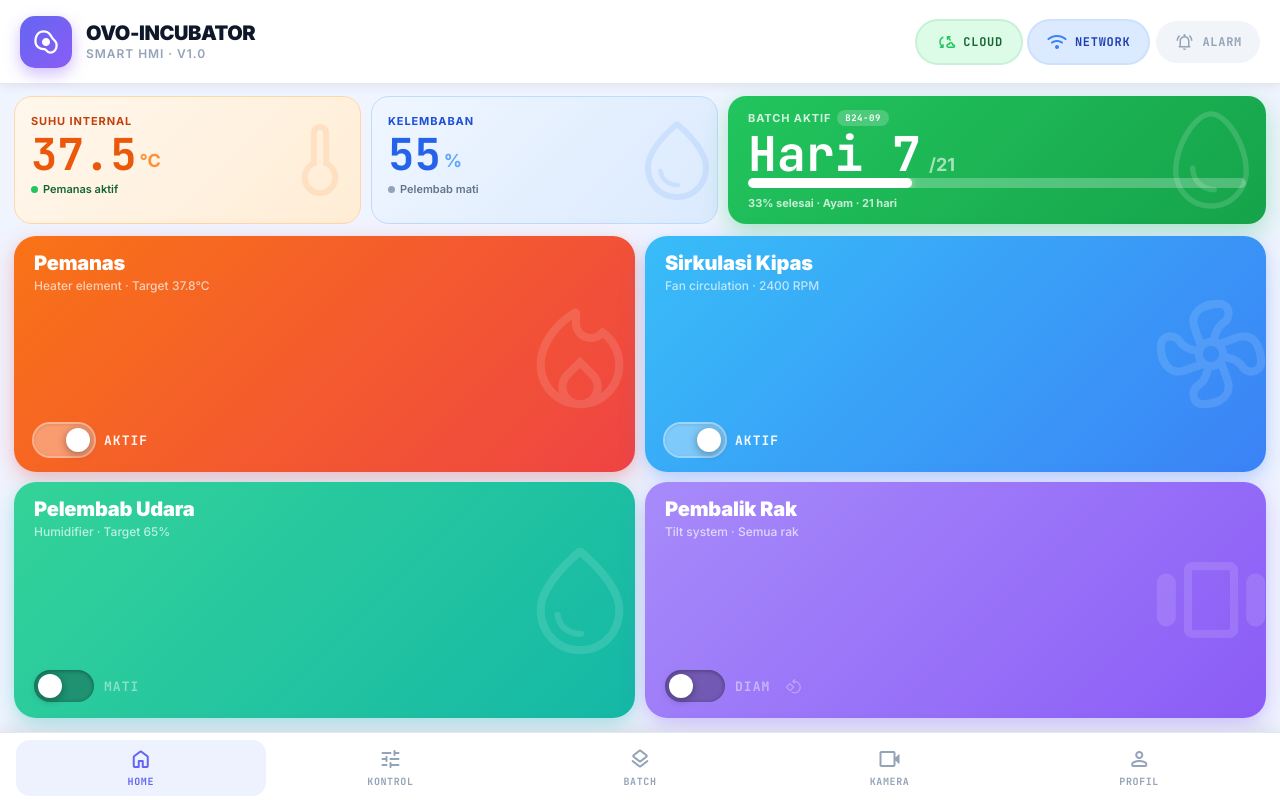
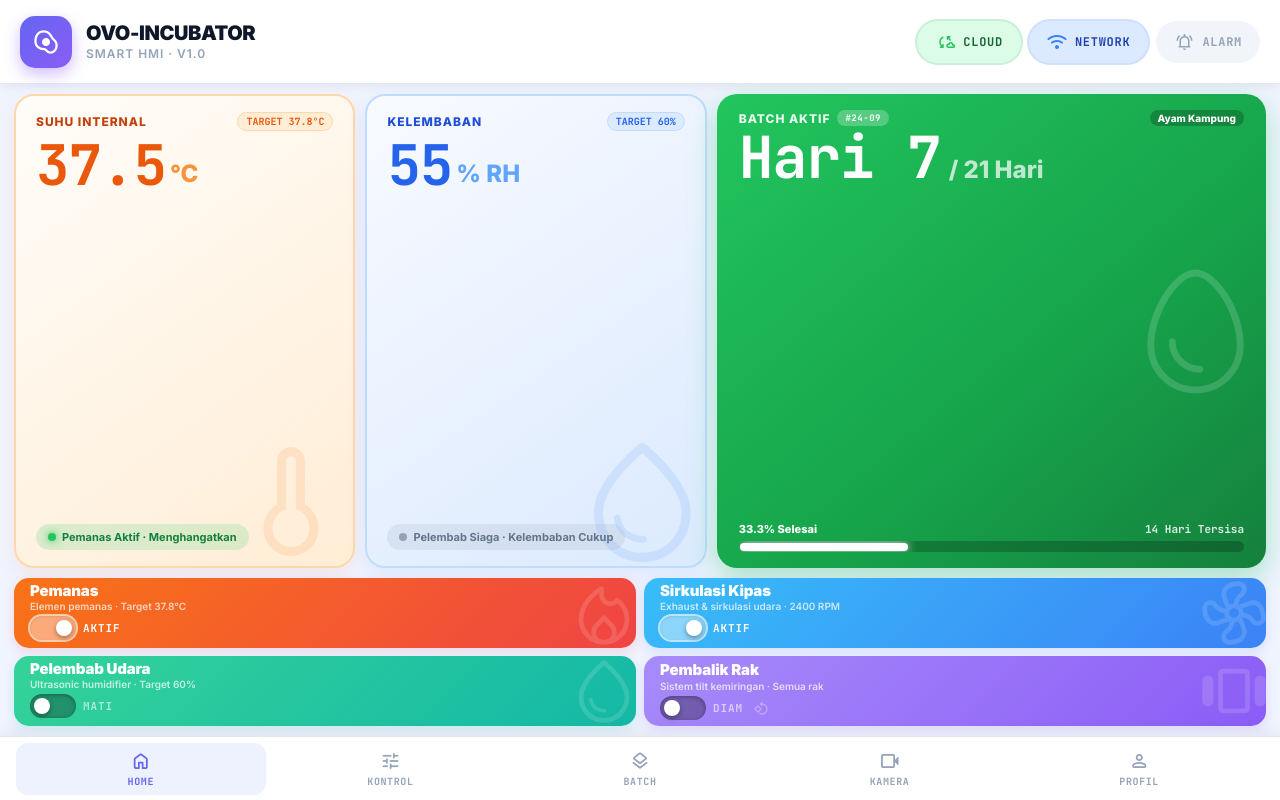
Before and after one commit to RyanPutra1478/Penetas-Telur, a React (Vite) app: page /#/ in a window 1280 px wide. Built offline with nearby package versions, Linux system fonts and the light colour scheme.

Commit message:
fix(dashboard): prioritize top 3 sensor badges with dominant height and compact bottom control cards

```diff
--- a/src/components/BottomNavBar.jsx
+++ b/src/components/BottomNavBar.jsx
@@ -16,17 +16,16 @@ const BottomNavBar = () => {
 
   return (
     <nav style={{
-      position: 'fixed',
-      bottom: 0, left: 0, right: 0,
       background: '#FFFFFF',
       borderTop: '1px solid #E2E8F0',
-      boxShadow: '0 -4px 16px rgba(0,0,0,0.08)',
+      boxShadow: '0 -4px 16px rgba(0,0,0,0.06)',
       zIndex: 50,
-      padding: '6px 16px 4px',
+      padding: '4px 16px',
       display: 'flex',
       justifyContent: 'space-around',
       alignItems: 'center',
-      height: 68,
+      height: 64,
+      flexShrink: 0,
     }}>
       {navItems.map((item) => {
         const isActive = path === item.path;
@@ -36,13 +35,13 @@ const BottomNavBar = () => {
             onClick={() => navigate(item.path)}
             style={{
               flex: 1,
-              height: 56,
+              height: 52,
               display: 'flex',
               flexDirection: 'column',
               alignItems: 'center',
               justifyContent: 'center',
-              gap: 4,
-              borderRadius: 14,
+              gap: 3,
+              borderRadius: 12,
               border: 'none',
               cursor: 'pointer',
               transition: 'all 0.2s ease',
@@ -52,7 +51,7 @@ const BottomNavBar = () => {
             <span
               className="material-symbols-rounded"
               style={{
-                fontSize: 24,
+                fontSize: 22,
                 color: isActive ? item.color : '#94A3B8',
                 transition: 'color 0.2s',
               }}
--- a/src/components/Layout.jsx
+++ b/src/components/Layout.jsx
@@ -7,17 +7,19 @@ const Layout = () => (
   <div style={{
     display: 'flex',
     flexDirection: 'column',
-    width: '100%',
-    height: '100%',
+    width: '100vw',
+    height: '100vh',
     overflow: 'hidden',
     background: '#F0F4FF',
+    boxSizing: 'border-box',
   }}>
     <TopAppBar />
     <main style={{
       flex: 1,
-      overflow: 'auto',
-      padding: '12px 14px',
-      paddingBottom: 82,
+      minHeight: 0,
+      overflow: 'hidden',
+      padding: '10px 14px',
+      boxSizing: 'border-box',
     }}>
       <Outlet />
     </main>
--- a/src/pages/DasborUtama.jsx
+++ b/src/pages/DasborUtama.jsx
@@ -1,13 +1,13 @@
 import React, { useState } from 'react';
 
 /* ================================================
-   Slider — selalu di bawah-kiri, konsisten
+   Slider Toggle — konsisten di semua kartu
    ================================================ */
-const SliderToggle = ({ value, onChange, labelOff = 'OFF', labelOn = 'ON', disabled = false }) => {
-  const W = 60, H = 32, THUMB = 24, INSET = (H - THUMB) / 2;
+const SliderToggle = ({ value, onChange, labelOff = 'MATI', labelOn = 'AKTIF', disabled = false }) => {
+  const W = 46, H = 24, THUMB = 16, INSET = (H - THUMB) / 2;
   return (
     <div style={{
-      display: 'flex', alignItems: 'center', gap: 10,
+      display: 'inline-flex', alignItems: 'center', gap: 7,
       opacity: disabled ? 0.4 : 1,
       pointerEvents: disabled ? 'none' : 'auto',
     }}>
@@ -18,11 +18,11 @@ const SliderToggle = ({ value, onChange, labelOff = 'OFF', labelOn = 'ON', disab
           width: W, height: H,
           borderRadius: 999,
           border: 'none', cursor: 'pointer',
-          background: value ? 'rgba(255,255,255,0.35)' : 'rgba(0,0,0,0.28)',
+          background: value ? 'rgba(255,255,255,0.42)' : 'rgba(0,0,0,0.3)',
           boxShadow: value
-            ? 'inset 0 1px 3px rgba(0,0,0,0.1), 0 0 0 2px rgba(255,255,255,0.5)'
+            ? 'inset 0 1px 3px rgba(0,0,0,0.1), 0 0 0 2px rgba(255,255,255,0.65)'
             : 'inset 0 1px 4px rgba(0,0,0,0.35)',
-          transition: 'all 0.3s cubic-bezier(0.34,1.3,0.64,1)',
+          transition: 'all 0.25s cubic-bezier(0.34,1.3,0.64,1)',
           flexShrink: 0, padding: 0,
         }}
       >
@@ -33,14 +33,14 @@ const SliderToggle = ({ value, onChange, labelOff = 'OFF', labelOn = 'ON', disab
           width: THUMB, height: THUMB,
           borderRadius: '50%',
           background: '#FFFFFF',
-          boxShadow: '0 2px 8px rgba(0,0,0,0.35)',
-          transition: 'left 0.3s cubic-bezier(0.34,1.3,0.64,1)',
+          boxShadow: '0 2px 5px rgba(0,0,0,0.35)',
+          transition: 'left 0.25s cubic-bezier(0.34,1.3,0.64,1)',
         }} />
       </button>
       <span style={{
-        fontSize: 13, fontWeight: 800, letterSpacing: '0.08em',
+        fontSize: 11, fontWeight: 800, letterSpacing: '0.08em',
         textTransform: 'uppercase',
-        color: value ? 'rgba(255,255,255,0.95)' : 'rgba(255,255,255,0.45)',
+        color: value ? '#FFFFFF' : 'rgba(255,255,255,0.6)',
         fontFamily: "'JetBrains Mono', monospace",
         transition: 'color 0.25s',
       }}>
@@ -51,31 +51,33 @@ const SliderToggle = ({ value, onChange, labelOff = 'OFF', labelOn = 'ON', disab
 };
 
 /* ================================================
-   Control Card — icon besar di kanan, slider kiri
+   Control Card — Compact, zero dead space, perfect fit
    ================================================ */
 const ControlCard = ({ icon, label, sublabel, gradient, colorOn, children }) => (
   <div style={{
     background: gradient,
-    borderRadius: 22,
-    padding: '16px 20px',
+    borderRadius: 15,
+    padding: '8px 16px',
     display: 'flex',
     flexDirection: 'column',
-    justifyContent: 'space-between',   /* top: label, bottom: slider */
+    justifyContent: 'center',
+    gap: 4,
     position: 'relative',
     overflow: 'hidden',
-    flex: 1,
-    boxShadow: `0 8px 24px ${colorOn}40, 0 4px 10px ${colorOn}18`,
+    boxShadow: `0 4px 12px ${colorOn}28`,
+    boxSizing: 'border-box',
+    height: '100%',
   }}>
-    {/* ICON — sebesar tinggi kartu, semi-transparan, di kanan */}
+    {/* Background Icon */}
     <span
       className="material-symbols-rounded"
       style={{
         position: 'absolute',
-        right: -10,
+        right: -6,
         top: '50%',
         transform: 'translateY(-50%)',
-        fontSize: 130,           /* icon sangat besar */
-        color: 'rgba(255,255,255,0.12)',
+        fontSize: 76,
+        color: 'rgba(255,255,255,0.14)',
         pointerEvents: 'none',
         lineHeight: 1,
         userSelect: 'none',
@@ -84,17 +86,17 @@ const ControlCard = ({ icon, label, sublabel, gradient, colorOn, children }) =>
       {icon}
     </span>
 
-    {/* Label section — atas */}
+    {/* Header info */}
     <div style={{ position: 'relative', zIndex: 1 }}>
-      <div style={{ fontSize: 20, fontWeight: 900, color: '#FFFFFF', letterSpacing: '-0.01em', lineHeight: 1.1 }}>
+      <div style={{ fontSize: 15, fontWeight: 900, color: '#FFFFFF', letterSpacing: '-0.01em', lineHeight: 1.1 }}>
         {label}
       </div>
-      <div style={{ fontSize: 12, fontWeight: 500, color: 'rgba(255,255,255,0.68)', marginTop: 4 }}>
+      <div style={{ fontSize: 10, fontWeight: 600, color: 'rgba(255,255,255,0.72)', marginTop: 1 }}>
         {sublabel}
       </div>
     </div>
 
-    {/* Slider section — bawah kiri (selalu) */}
+    {/* Slider Section — di bawah kiri */}
     <div style={{ position: 'relative', zIndex: 1 }}>
       {children}
     </div>
@@ -111,169 +113,345 @@ const DasborUtama = () => {
   const [rakGerak, setRakGerak] = useState(false);
 
   return (
-    <div style={{ display: 'flex', flexDirection: 'column', gap: 12, height: '100%' }}>
+    <div style={{
+      display: 'flex',
+      flexDirection: 'column',
+      gap: 10,
+      height: '100%',
+      boxSizing: 'border-box',
+    }}>
 
-      {/* ===== SENSOR CARDS — Batch lebih dominan ===== */}
+      {/* ===== 3 SENSOR CARDS — TINGGI & MENDOMINASI VIEWPORT ===== */}
       <div style={{
         display: 'grid',
-        gridTemplateColumns: '1fr 1fr 1.55fr',   /* Batch lebih lebar */
+        gridTemplateColumns: '1.15fr 1.15fr 1.85fr',
         gap: 10,
-        flexShrink: 0,
+        flex: 1,                    /* Mengisi sisa ruang dan mendominasi layar */
+        minHeight: 0,
       }}>
 
-        {/* Suhu */}
+        {/* SUHU INTERNAL */}
         <div style={{
-          background: 'linear-gradient(135deg, #FFF7ED 0%, #FFEDD5 100%)',
-          borderRadius: 18, padding: '14px 16px',
-          border: '1.5px solid #FED7AA',
-          position: 'relative', overflow: 'hidden',
+          background: 'linear-gradient(145deg, #FFFDF9 0%, #FFEDD5 100%)',
+          borderRadius: 20,
+          padding: '16px 20px',
+          border: '2px solid #FED7AA',
+          position: 'relative',
+          overflow: 'hidden',
+          display: 'flex',
+          flexDirection: 'column',
+          justifyContent: 'space-between',
+          boxShadow: '0 8px 20px rgba(249,115,22,0.1)',
         }}>
-          {/* Big background icon */}
+          {/* Large background icon */}
           <span className="material-symbols-rounded" style={{
-            position: 'absolute', right: -8, top: '50%', transform: 'translateY(-50%)',
-            fontSize: 96, color: 'rgba(249,115,22,0.12)', pointerEvents: 'none', lineHeight: 1,
-          }}>thermometer</span>
+            position: 'absolute',
+            right: -10,
+            bottom: -8,
+            fontSize: 145,
+            color: 'rgba(249,115,22,0.12)',
+            pointerEvents: 'none',
+            lineHeight: 1,
+            userSelect: 'none',
+          }}>
+            thermometer
+          </span>
 
-          <div style={{ position: 'relative' }}>
-            <span style={{ fontSize: 11, fontWeight: 700, color: '#C2410C', letterSpacing: '0.08em', textTransform: 'uppercase' }}>Suhu Internal</span>
-            <div style={{ display: 'flex', alignItems: 'flex-end', gap: 3, marginTop: 4 }}>
-              <span style={{ fontSize: 44, fontWeight: 900, color: '#EA580C', lineHeight: 1, fontFamily: "'JetBrains Mono', monospace" }}>
+          <div style={{ position: 'relative', zIndex: 1 }}>
+            <div style={{ display: 'flex', justifyContent: 'space-between', alignItems: 'center' }}>
+              <span style={{ fontSize: 12, fontWeight: 800, color: '#C2410C', letterSpacing: '0.08em', textTransform: 'uppercase' }}>
+                Suhu Internal
+              </span>
+              <span style={{
+                fontSize: 10, fontWeight: 700,
+                background: '#FFEDD5', color: '#EA580C',
+                padding: '2px 8px', borderRadius: 999,
+                fontFamily: "'JetBrains Mono', monospace",
+                border: '1px solid #FED7AA',
+              }}>
+                TARGET 37.8°C
+              </span>
+            </div>
+
+            <div style={{ display: 'flex', alignItems: 'flex-end', gap: 4, marginTop: 8 }}>
+              <span style={{
+                fontSize: 56,
+                fontWeight: 900,
+                color: '#EA580C',
+                lineHeight: 0.95,
+                fontFamily: "'JetBrains Mono', monospace",
+                letterSpacing: '-0.02em',
+              }}>
                 {pemanas ? '37.5' : '36.2'}
               </span>
-              <span style={{ fontSize: 18, fontWeight: 700, color: '#FB923C', marginBottom: 5 }}>°C</span>
+              <span style={{ fontSize: 24, fontWeight: 800, color: '#FB923C', marginBottom: 4 }}>°C</span>
             </div>
-            <div style={{ display: 'flex', alignItems: 'center', gap: 5, marginTop: 6 }}>
-              <div style={{ width: 7, height: 7, borderRadius: '50%', background: pemanas ? '#22C55E' : '#94A3B8', flexShrink: 0 }} />
-              <span style={{ fontSize: 11, color: pemanas ? '#166534' : '#64748B', fontWeight: 600 }}>
-                {pemanas ? 'Pemanas aktif' : 'Pemanas mati'}
+          </div>
+
+          <div style={{ position: 'relative', zIndex: 1 }}>
+            <div style={{
+              display: 'inline-flex', alignItems: 'center', gap: 6,
+              background: pemanas ? 'rgba(34,197,94,0.16)' : 'rgba(148,163,184,0.18)',
+              padding: '6px 12px', borderRadius: 999,
+            }}>
+              <div style={{
+                width: 8, height: 8, borderRadius: '50%',
+                background: pemanas ? '#22C55E' : '#94A3B8',
+                boxShadow: pemanas ? '0 0 8px #22C55E' : 'none',
+              }} />
+              <span style={{
+                fontSize: 11, fontWeight: 700,
+                color: pemanas ? '#15803D' : '#64748B',
+              }}>
+                {pemanas ? 'Pemanas Aktif · Menghangatkan' : 'Pemanas Siaga · Suhu Stabil'}
               </span>
             </div>
           </div>
         </div>
 
-        {/* Kelembaban */}
+        {/* KELEMBABAN */}
         <div style={{
-          background: 'linear-gradient(135deg, #EFF6FF 0%, #DBEAFE 100%)',
-          borderRadius: 18, padding: '14px 16px',
-          border: '1.5px solid #BFDBFE',
-          position: 'relative', overflow: 'hidden',
+          background: 'linear-gradient(145deg, #F8FAFF 0%, #DBEAFE 100%)',
+          borderRadius: 20,
+          padding: '16px 20px',
+          border: '2px solid #BFDBFE',
+          position: 'relative',
+          overflow: 'hidden',
+          display: 'flex',
+          flexDirection: 'column',
+          justifyContent: 'space-between',
+          boxShadow: '0 8px 20px rgba(59,130,246,0.1)',
         }}>
+          {/* Large background icon */}
           <span className="material-symbols-rounded" style={{
-            position: 'absolute', right: -8, top: '50%', transform: 'translateY(-50%)',
-            fontSize: 96, color: 'rgba(59,130,246,0.12)', pointerEvents: 'none', lineHeight: 1,
-          }}>water_drop</span>
+            position: 'absolute',
+            right: -10,
+            bottom: -8,
+            fontSize: 145,
+            color: 'rgba(59,130,246,0.12)',
+            pointerEvents: 'none',
+            lineHeight: 1,
+            userSelect: 'none',
+          }}>
+            water_drop
+          </span>
 
-          <div style={{ position: 'relative' }}>
-            <span style={{ fontSize: 11, fontWeight: 700, color: '#1D4ED8', letterSpacing: '0.08em', textTransform: 'uppercase' }}>Kelembaban</span>
-            <div style={{ display: 'flex', alignItems: 'flex-end', gap: 3, marginTop: 4 }}>
-              <span style={{ fontSize: 44, fontWeight: 900, color: '#2563EB', lineHeight: 1, fontFamily: "'JetBrains Mono', monospace" }}>
+          <div style={{ position: 'relative', zIndex: 1 }}>
+            <div style={{ display: 'flex', justifyContent: 'space-between', alignItems: 'center' }}>
+              <span style={{ fontSize: 12, fontWeight: 800, color: '#1D4ED8', letterSpacing: '0.08em', textTransform: 'uppercase' }}>
+                Kelembaban
+              </span>
+              <span style={{
+                fontSize: 10, fontWeight: 700,
+                background: '#DBEAFE', color: '#2563EB',
+                padding: '2px 8px', borderRadius: 999,
+                fontFamily: "'JetBrains Mono', monospace",
+                border: '1px solid #BFDBFE',
+              }}>
+                TARGET 60%
+              </span>
+            </div>
+
+            <div style={{ display: 'flex', alignItems: 'flex-end', gap: 4, marginTop: 8 }}>
+              <span style={{
+                fontSize: 56,
+                fontWeight: 900,
+                color: '#2563EB',
+                lineHeight: 0.95,
+                fontFamily: "'JetBrains Mono', monospace",
+                letterSpacing: '-0.02em',
+              }}>
                 {pelembab ? '65' : '55'}
               </span>
-              <span style={{ fontSize: 18, fontWeight: 700, color: '#60A5FA', marginBottom: 5 }}>%</span>
+              <span style={{ fontSize: 24, fontWeight: 800, color: '#60A5FA', marginBottom: 4 }}>% RH</span>
             </div>
-            <div style={{ display: 'flex', alignItems: 'center', gap: 5, marginTop: 6 }}>
-              <div style={{ width: 7, height: 7, borderRadius: '50%', background: pelembab ? '#22C55E' : '#94A3B8', flexShrink: 0 }} />
-              <span style={{ fontSize: 11, color: pelembab ? '#166534' : '#64748B', fontWeight: 600 }}>
-                {pelembab ? 'Pelembab aktif' : 'Pelembab mati'}
+          </div>
+
+          <div style={{ position: 'relative', zIndex: 1 }}>
+            <div style={{
+              display: 'inline-flex', alignItems: 'center', gap: 6,
+              background: pelembab ? 'rgba(34,197,94,0.16)' : 'rgba(148,163,184,0.18)',
+              padding: '6px 12px', borderRadius: 999,
+            }}>
+              <div style={{
+                width: 8, height: 8, borderRadius: '50%',
+                background: pelembab ? '#22C55E' : '#94A3B8',
+                boxShadow: pelembab ? '0 0 8px #22C55E' : 'none',
+              }} />
+              <span style={{
+                fontSize: 11, fontWeight: 700,
+                color: pelembab ? '#15803D' : '#64748B',
+              }}>
+                {pelembab ? 'Pelembab Aktif · Spray ON' : 'Pelembab Siaga · Kelembaban Cukup'}
               </span>
             </div>
           </div>
         </div>
 
-        {/* BATCH — lebih dominan, icon setinggi panel */}
+        {/* BATCH AKTIF — SANGAT DOMINAN & BESAR */}
         <div style={{
-          background: 'linear-gradient(135deg, #22C55E 0%, #16A34A 100%)',
-          borderRadius: 18, padding: '14px 20px',
-          boxShadow: '0 8px 24px rgba(34,197,94,0.35)',
-          position: 'relative', overflow: 'hidden',
-          display: 'flex', flexDirection: 'column', justifyContent: 'space-between',
+          background: 'linear-gradient(140deg, #22C55E 0%, #16A34A 60%, #15803D 100%)',
+          borderRadius: 20,
+          padding: '16px 22px',
+          boxShadow: '0 10px 28px rgba(34,197,94,0.36)',
+          position: 'relative',
+          overflow: 'hidden',
+          display: 'flex',
+          flexDirection: 'column',
+          justifyContent: 'space-between',
         }}>
-          {/* Icon setinggi panel */}
+          {/* Big egg icon filling panel height */}
           <span className="material-symbols-rounded" style={{
-            position: 'absolute', right: -10, top: '50%', transform: 'translateY(-50%)',
-            fontSize: 130, color: 'rgba(255,255,255,0.15)', pointerEvents: 'none', lineHeight: 1,
-          }}>egg</span>
+            position: 'absolute',
+            right: -12,
+            top: '50%',
+            transform: 'translateY(-50%)',
+            fontSize: 165,
+            color: 'rgba(255,255,255,0.16)',
+            pointerEvents: 'none',
+            lineHeight: 1,
+            userSelect: 'none',
+          }}>
+            egg
+          </span>
 
-          <div style={{ position: 'relative' }}>
-            <div style={{ display: 'flex', alignItems: 'center', gap: 6, marginBottom: 4 }}>
-              <span style={{ fontSize: 11, fontWeight: 700, color: 'rgba(255,255,255,0.8)', letterSpacing: '0.08em', textTransform: 'uppercase' }}>Batch Aktif</span>
-              <span style={{ fontSize: 9, fontWeight: 800, background: 'rgba(255,255,255,0.2)', color: '#FFF', padding: '2px 8px', borderRadius: 999, fontFamily: "'JetBrains Mono', monospace", letterSpacing: '0.06em' }}>B24-09</span>
+          <div style={{ position: 'relative', zIndex: 1 }}>
+            <div style={{ display: 'flex', alignItems: 'center', justifyContent: 'space-between', marginBottom: 4 }}>
+              <div style={{ display: 'flex', alignItems: 'center', gap: 7 }}>
+                <span style={{ fontSize: 12, fontWeight: 800, color: 'rgba(255,255,255,0.9)', letterSpacing: '0.08em', textTransform: 'uppercase' }}>
+                  Batch Aktif
+                </span>
+                <span style={{
+                  fontSize: 9, fontWeight: 800,
+                  background: 'rgba(255,255,255,0.24)', color: '#FFFFFF',
+                  padding: '2px 8px', borderRadius: 999,
+                  fontFamily: "'JetBrains Mono', monospace",
+                  letterSpacing: '0.06em',
+                }}>
+                  #24-09
+                </span>
+              </div>
+              <span style={{
+                fontSize: 10, fontWeight: 800,
+                color: '#FFFFFF', background: 'rgba(0,0,0,0.22)',
+                padding: '2px 8px', borderRadius: 999,
+              }}>
+                Ayam Kampung
+              </span>
             </div>
-            <div style={{ display: 'flex', alignItems: 'baseline', gap: 8 }}>
-              <span style={{ fontSize: 48, fontWeight: 900, color: '#FFFFFF', lineHeight: 1, fontFamily: "'JetBrains Mono', monospace" }}>Hari 7</span>
-              <span style={{ fontSize: 18, fontWeight: 700, color: 'rgba(255,255,255,0.6)' }}>/21</span>
+
+            <div style={{ display: 'flex', alignItems: 'baseline', gap: 8, marginTop: 4 }}>
+              <span style={{
+                fontSize: 58,
+                fontWeight: 900,
+                color: '#FFFFFF',
+                lineHeight: 0.95,
+                fontFamily: "'JetBrains Mono', monospace",
+                letterSpacing: '-0.02em',
+              }}>
+                Hari 7
+              </span>
+              <span style={{ fontSize: 24, fontWeight: 800, color: 'rgba(255,255,255,0.72)' }}>
+                / 21 Hari
+              </span>
             </div>
           </div>
 
-          <div style={{ position: 'relative' }}>
-            <div style={{ height: 10, background: 'rgba(255,255,255,0.25)', borderRadius: 999, overflow: 'hidden', marginBottom: 5 }}>
-              <div style={{ width: '33%', height: '100%', background: '#FFFFFF', borderRadius: 999, boxShadow: '0 0 8px rgba(255,255,255,0.6)' }} />
+          <div style={{ position: 'relative', zIndex: 1 }}>
+            <div style={{ display: 'flex', justifyContent: 'space-between', alignItems: 'center', marginBottom: 5 }}>
+              <span style={{ fontSize: 11, fontWeight: 800, color: '#FFFFFF' }}>
+                33.3% Selesai
+              </span>
+              <span style={{ fontSize: 11, fontWeight: 700, color: 'rgba(255,255,255,0.85)', fontFamily: "'JetBrains Mono', monospace" }}>
+                14 Hari Tersisa
+              </span>
             </div>
-            <span style={{ fontSize: 11, color: 'rgba(255,255,255,0.75)', fontWeight: 700 }}>33% selesai · Ayam · 21 hari</span>
+            <div style={{
+              height: 11,
+              background: 'rgba(0,0,0,0.22)',
+              borderRadius: 999,
+              overflow: 'hidden',
+              padding: 1.5,
+            }}>
+              <div style={{
+                width: '33.3%',
+                height: '100%',
+                background: '#FFFFFF',
+                borderRadius: 999,
+                boxShadow: '0 0 10px rgba(255,255,255,0.9)',
+                transition: 'width 0.4s ease',
+              }} />
+            </div>
           </div>
         </div>
+
       </div>
 
-      {/* ===== 4 CONTROL CARDS ===== */}
-      <div style={{ display: 'grid', gridTemplateColumns: '1fr 1fr', gap: 10, flex: 1, minHeight: 0 }}>
+      {/* ===== 4 CONTROL CARDS — COMPACT, PAS, TANPA AREA KOSONG ===== */}
+      <div style={{
+        display: 'grid',
+        gridTemplateColumns: '1fr 1fr',
+        gridTemplateRows: '1fr 1fr',
+        gap: 8,
+        height: 148,                /* Tinggi pas & proporsional untuk 4 kartu kontrol */
+        flexShrink: 0,
+      }}>
 
         {/* PEMANAS */}
         <ControlCard
           icon="local_fire_department"
           label="Pemanas"
-          sublabel="Heater element · Target 37.8°C"
+          sublabel="Elemen pemanas · Target 37.8°C"
           gradient="linear-gradient(135deg, #F97316 0%, #EF4444 100%)"
           colorOn="#EF4444"
         >
           <SliderToggle value={pemanas} onChange={setPemanas} labelOff="MATI" labelOn="AKTIF" />
         </ControlCard>
 
-        {/* KIPAS */}
+        {/* SIRKULASI KIPAS */}
         <ControlCard
           icon="mode_fan"
           label="Sirkulasi Kipas"
-          sublabel="Fan circulation · 2400 RPM"
+          sublabel="Exhaust & sirkulasi udara · 2400 RPM"
           gradient="linear-gradient(135deg, #38BDF8 0%, #3B82F6 100%)"
           colorOn="#3B82F6"
         >
           <SliderToggle value={kipas} onChange={setKipas} labelOff="MATI" labelOn="AKTIF" />
         </ControlCard>
 
-        {/* PELEMBAB */}
+        {/* PELEMBAB UDARA */}
         <ControlCard
           icon="water_drop"
           label="Pelembab Udara"
-          sublabel="Humidifier · Target 65%"
+          sublabel="Ultrasonic humidifier · Target 60%"
           gradient="linear-gradient(135deg, #34D399 0%, #14B8A6 100%)"
           colorOn="#14B8A6"
         >
           <SliderToggle value={pelembab} onChange={setPelembab} labelOff="MATI" labelOn="AKTIF" />
         </ControlCard>
 
-        {/* PEMBALIK RAK — slider KIRI, konsisten */}
+        {/* PEMBALIK RAK — slider konsisten di kiri */}
         <ControlCard
           icon="view_carousel"
           label="Pembalik Rak"
-          sublabel="Tilt system · Semua rak"
+          sublabel="Sistem tilt kemiringan · Semua rak"
           gradient="linear-gradient(135deg, #A78BFA 0%, #8B5CF6 100%)"
           colorOn="#8B5CF6"
         >
-          {/* Sama persis dengan kartu lain: slider kiri + label */}
-          <div style={{ display: 'flex', alignItems: 'center', gap: 10 }}>
+          <div style={{ display: 'flex', alignItems: 'center', gap: 8 }}>
             <SliderToggle
               value={rakGerak}
               onChange={setRakGerak}
               labelOff="DIAM"
               labelOn="BERGERAK"
             />
-            {/* Icon kecil berputar saat aktif */}
             <span
               className="material-symbols-rounded"
               style={{
-                fontSize: 18,
-                color: rakGerak ? 'rgba(255,255,255,0.8)' : 'rgba(255,255,255,0.3)',
+                fontSize: 16,
+                color: rakGerak ? '#FFFFFF' : 'rgba(255,255,255,0.35)',
                 animation: rakGerak ? 'spin-slow 2.5s linear infinite' : 'none',
-                marginLeft: 4,
+                marginLeft: 2,
               }}
             >
               rotate_90_degrees_ccw
@@ -282,6 +460,7 @@ const DasborUtama = () => {
         </ControlCard>
 
       </div>
+
     </div>
   );
 };
```
